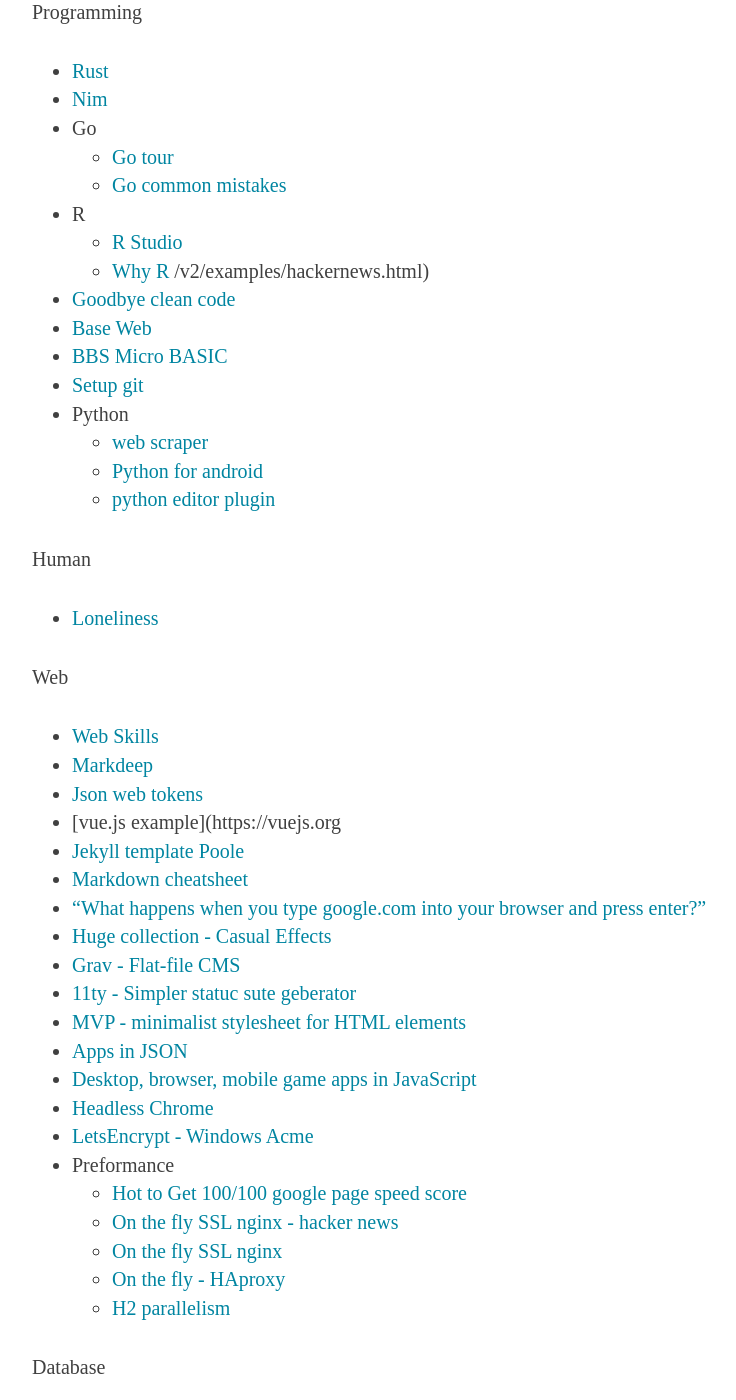
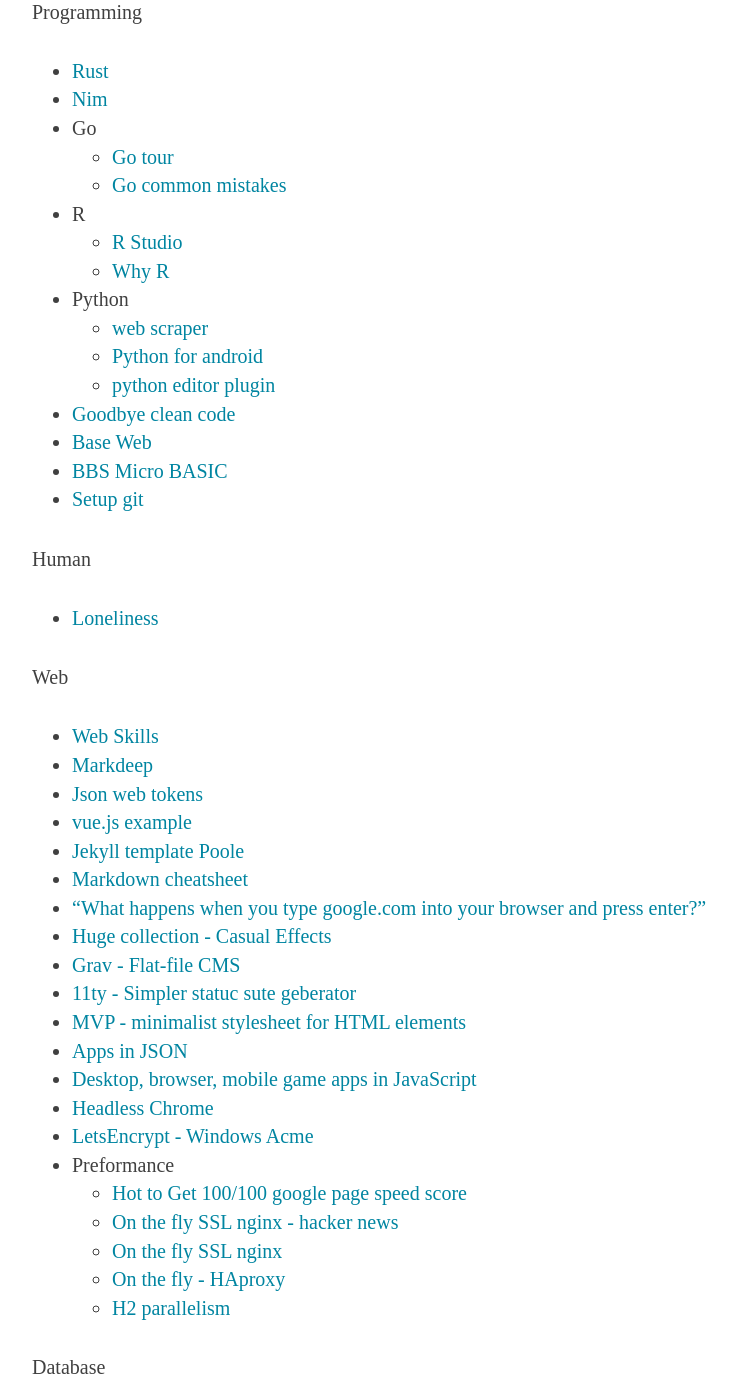
Before and after one commit to clysel/christian.lysel.net, a Jekyll site: the page built from _posts/2017-01-11-cool-projects.markdown, in a window 1280 px wide and 1400 px high, scrolled down 1774 px. Shown: the whole window, without its empty margins (233-969 px from the left). Built offline with Jekyll 4.4.1, drawn with Linux system fonts in a browser that asks for light colours.

Commit message:
Update 2017-01-11-cool-projects.markdown

```diff
--- a/_posts/2017-01-11-cool-projects.markdown
+++ b/_posts/2017-01-11-cool-projects.markdown
@@ -19,8 +19,7 @@
   * Sound
     * [Baudline](https://www.baudline.com/what_is_baudline.html)
   * Network
-    * [Elasticflow- Network flow Monitoring (Netflow, sFlow and IPFIX) with the Elastic Stack
-](https://github.com/robcowart/elastiflow)
+    * [Elasticflow- Network flow Monitoring (Netflow, sFlow and IPFIX) with the Elastic Stack](https://github.com/robcowart/elastiflow)
     * [Suricata IDS/IPS log analytics using the Elastic Stack - sýnesis™ Lite for Suricata](https://github.com/robcowart/synesis_lite_suricata)
     * [Snort IDS/IPS log analytics using the Elastic Stack - sýnesis™ Lite for Snort](https://github.com/robcowart/synesis_lite_snort)
     * [SNMP Data Collection and Analytics with the TICK Stack (Telegraf, InfluxDB, Chronograf and Kapacitor)](https://github.com/robcowart/influx_snmp)
@@ -52,15 +51,14 @@
    * R
      * [R Studio](https://www.rstudio.com/)
      * [Why R](https://blog.shotwell.ca/posts/why_i_use_r/)
-   /v2/examples/hackernews.html)
+   * Python
+     * [web scraper](https://scrapy.org/)
+     * [Python for android](https://github.com/kivy/python-for-android)
+     * [python editor plugin](https://kite.com/)
    * [Goodbye clean code](https://overreacted.io/goodbye-clean-code/)
    * [Base Web](https://baseweb.design/)
    * [BBS Micro BASIC](https://editor.8bitkick.cc/index.html)
    * [Setup git](https://www.micah.soy/posts/setting-up-git-identities/)
-   * Python
-     * [web scraper](https://scrapy.org/)
-     * [Python for android](https://github.com/kivy/python-for-android)
-     * [python editor plugin](https://kite.com/)
 
 Human
    * [Loneliness](https://manojsurya.com/loneliness-how-to-identify-and-deal-with-it/)
@@ -69,7 +67,7 @@
    * [Web Skills](https://andreasbm.github.io/web-skills/)
    * [Markdeep](https://casual-effects.com/markdeep/#examples)
    * [Json web tokens](https://jwt.io/)
-   * [vue.js example](https://vuejs.org
+   * [vue.js example](https://vuejs.org/v2/examples/hackernews.html)
    * [Jekyll template Poole](http://getpoole.com/)
    * [Markdown cheatsheet](https://github.com/adam-p/markdown-here/wiki/Markdown-Cheatsheet)
    * ["What happens when you type google.com into your browser and press enter?"](https://github.com/alex/what-happens-when)
```
